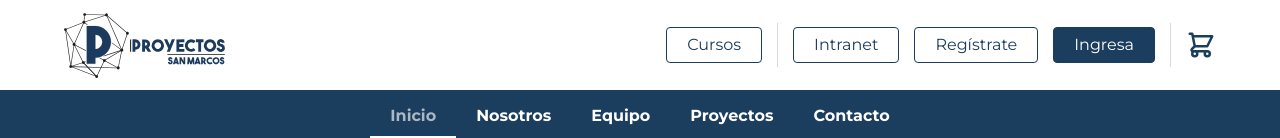
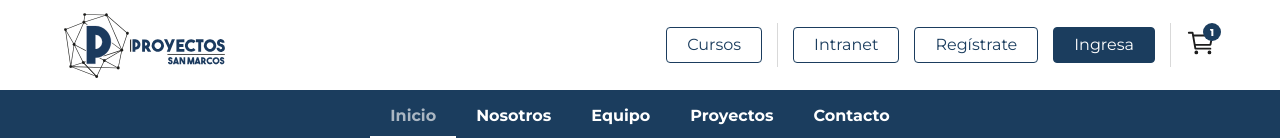
Before and after one commit to jcvb0206/proyectossm, a React (Create React App) app: page / in a window 1280 px wide. Shown: the top 138 px of the page. Built offline with nearby package versions, Linux system fonts and the light colour scheme.

Commit message:
Edit icon of shopping cart and componente created with # of items

```diff
--- a/src/components/UI/Icon.js
+++ b/src/components/UI/Icon.js
@@ -10,13 +10,13 @@ import {
   FaUserCircle,
   FaYoutube,
 } from 'react-icons/fa';
+import { HiOutlineMail, HiOutlineMailOpen } from 'react-icons/hi';
+import { RiHome3Line } from 'react-icons/ri';
 import {
-  HiOutlineMail,
-  HiOutlineMailOpen,
-  HiOutlineShoppingCart,
-} from 'react-icons/hi';
-import { RiHome3Line } from 'react-icons/ri';
-import { IoChevronBackOutline, IoChevronForwardOutline } from 'react-icons/io5';
+  IoChevronBackOutline,
+  IoChevronForwardOutline,
+  IoCartOutline,
+} from 'react-icons/io5';
 
 let baseColor = 'rgb(27, 61, 94)';
 
@@ -33,7 +33,7 @@ const iconSet = {
   instagram: [FaInstagram, baseColor, ''],
   linkedin: [FaLinkedin, baseColor, ''],
   youtube: [FaYoutube, baseColor, ''],
-  cart: [HiOutlineShoppingCart, '', baseColor],
+  cart: [IoCartOutline, '', '#1D1D1D'],
 };
 
 export default function Icon({ type, fill, stroke, size, onClick }) {
--- a/src/components/containers/Header.js
+++ b/src/components/containers/Header.js
@@ -36,6 +36,27 @@ const StyledHeader = styled.header`
   }
 `;
 
+const ShoppingCart = styled.div`
+  position: relative;
+
+  span {
+    display: flex;
+    justify-content: center;
+    align-items: center;
+    position: absolute;
+    right: -5px;
+    top: -5px;
+    font-family: Montserrat;
+    font-size: 10px;
+    font-weight: 800;
+    height: 18px;
+    width: 18px;
+    color: white;
+    background-color: rgb(27, 61, 94);
+    border-radius: 50%;
+  }
+`;
+
 const Separator = styled.div`
   border-right: 1px solid #d9d9d9;
   height: 44px;
@@ -67,7 +88,10 @@ function Header() {
             <Button type="ghost">Regístrate</Button>
             <Button>Ingresa</Button>
             <Separator />
-            <Icon type="cart" size="30" />
+            <ShoppingCart>
+              <Icon type="cart" size="30" />
+              <span>1</span>
+            </ShoppingCart>
           </div>
         </div>
       </div>
```
